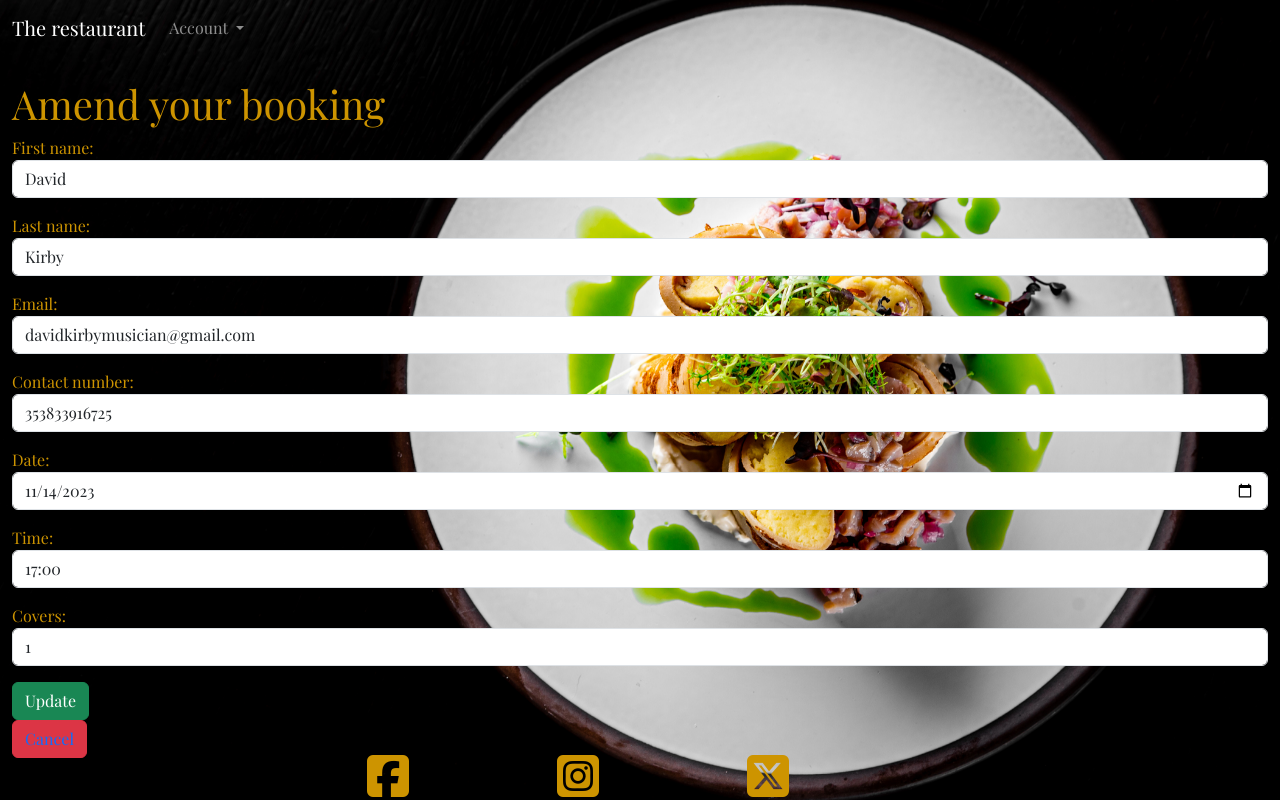
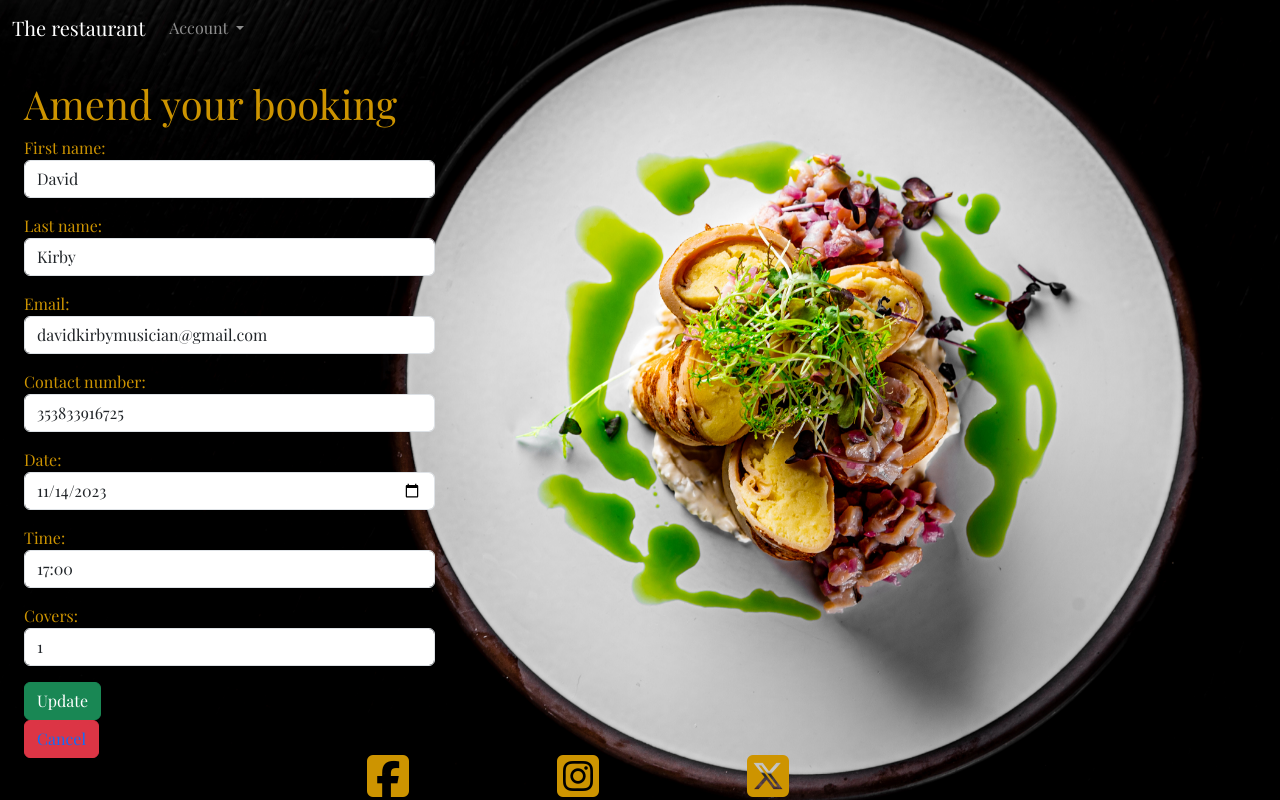
Before and after one commit to DavidUWL/Project-4, a Django app: page /amend_booking/13/ in a window 1280 px wide. Run offline with Django 4.2, Linux system fonts and the light colour scheme; data comes from the database, SQL or seed files in the repository; some libraries are stand-ins or nearby versions.

Commit message:
fixed form issue with amend booking page.

```diff
--- a/project_4/settings.py
+++ b/project_4/settings.py
@@ -10,7 +10,7 @@ TEMPLATES_DIR = os.path.join(BASE_DIR, 'templates')
 
 SECRET_KEY = config('SECRET_KEY')
 
-DEBUG = False
+DEBUG = True
 TESTING = False
 
 if DEBUG:
--- a/templates/amend_booking/amend_booking.html
+++ b/templates/amend_booking/amend_booking.html
@@ -1,6 +1,8 @@
 {% extends 'home/home.html' %}
 
 {% block content %}
+<div class="container-fluid">
+  <div class="col-md-4">
     <h1>Amend your booking</h1>
     <form method="POST">
       {% csrf_token %}
@@ -8,4 +10,8 @@
       <button type="submit" class="btn btn-success">Update</button>
     </form>
     <button class="btn btn-danger"><a href="{% url 'get_bookings'%}" class="text-decoration-none">Cancel</a></button>
+  </div>
+
+
+</div>
 {% endblock %}
--- a/templates/home/home.html
+++ b/templates/home/home.html
@@ -6,7 +6,6 @@
   <meta name="viewport" content="width=device-width, initial-scale=1.0">
   <meta http-equiv="X-UA-Compatible" content="ie=edge">
   <meta name="Description" content="The restaurant awaits.">
-  <link href="https://cdn.jsdelivr.net/npm/bootstrap@5.3.1/dist/css/bootstrap.min.css">
   <link href="https://cdn.jsdelivr.net/npm/bootstrap@5.3.1/dist/css/bootstrap.min.css" rel="stylesheet"
     integrity="sha384-4bw+/aepP/YC94hEpVNVgiZdgIC5+VKNBQNGCHeKRQN+PtmoHDEXuppvnDJzQIu9" crossorigin="anonymous">
   <style>
```
Lines whose indentation alone changed are shown as unchanged.
